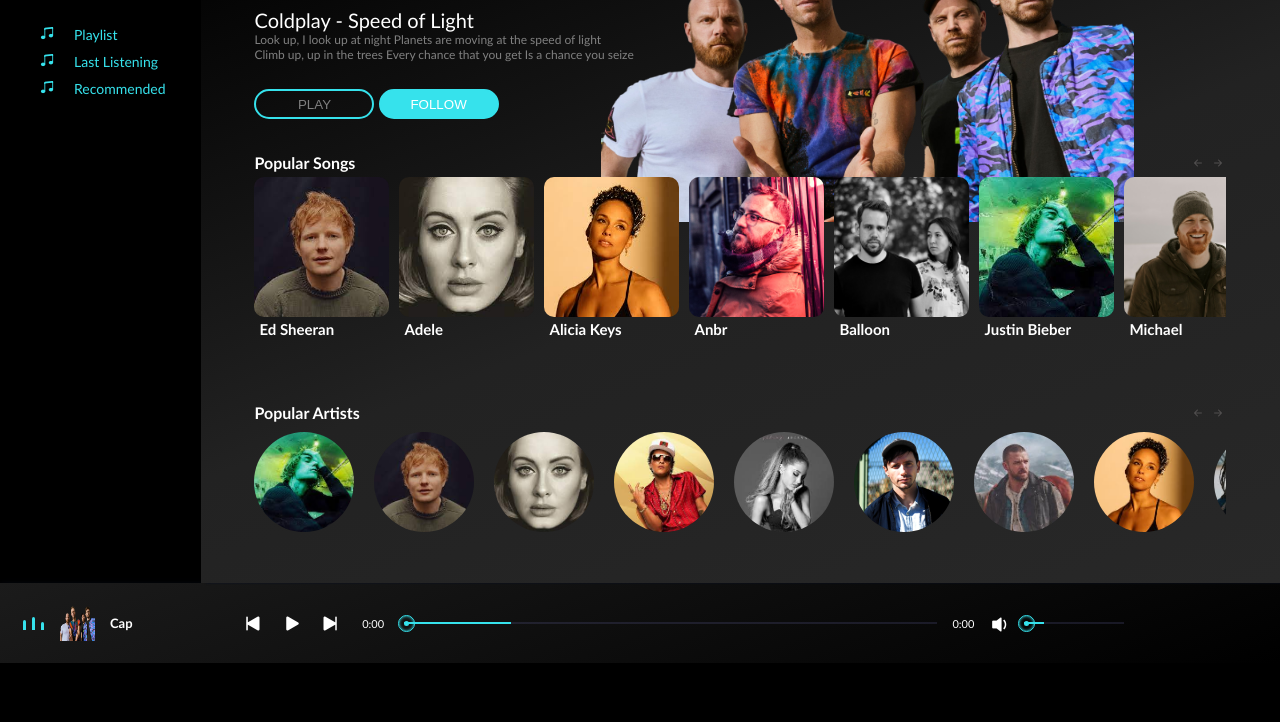
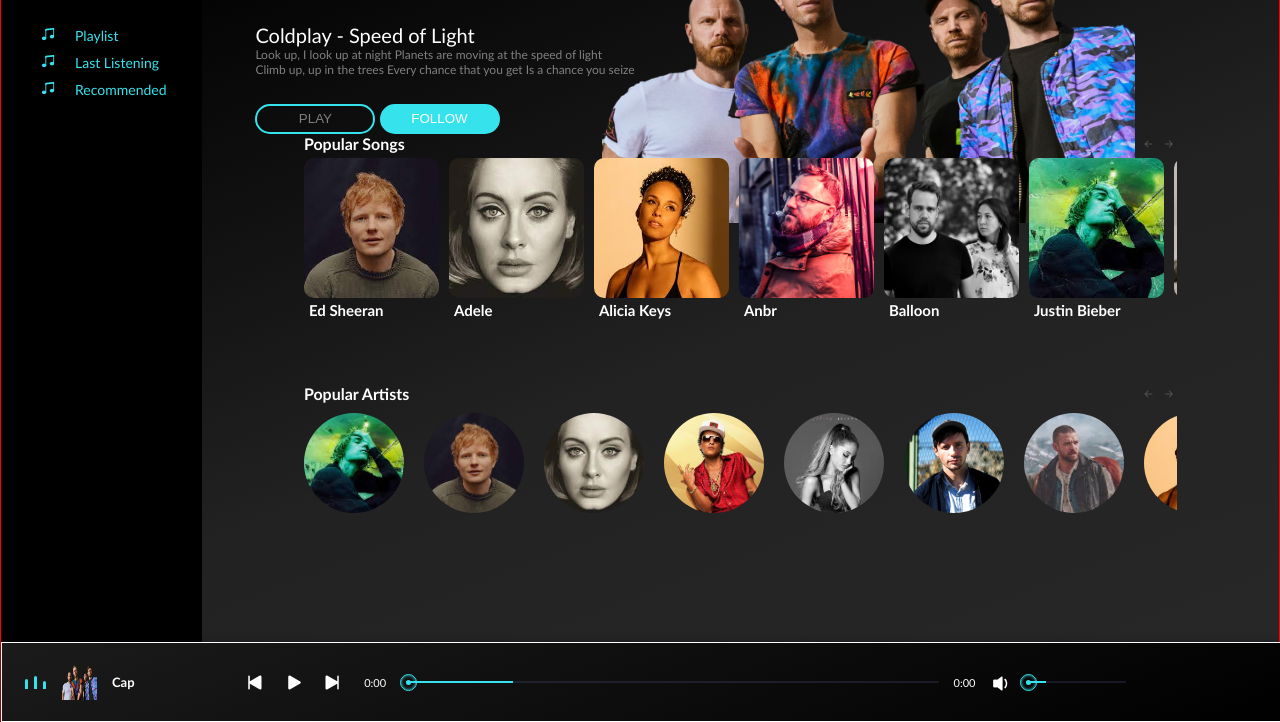
Before and after one commit to CCC1031/mozzy-, a plain HTML site: page index.html in a window 1280 px wide. Shown: the part 78-800 px from the top of the page. Drawn offline with nearby package versions, Linux system fonts and the light colour scheme.

Commit message:
finalllyyy

```diff
--- a/index.html
+++ b/index.html
@@ -11,7 +11,7 @@
     <title>Music</title>
 </head>
 <body>
-    <header id="container">
+    <header class="container">
         <div class="mside">
             <div class="menu-side">
                 <h1>Playlist</h1>
@@ -20,6 +20,7 @@
                     <h4 class="active"><span></span><i class="bi bi-music-note-beamed"></i>Last Listening</h4>
                     <h4 class="active"><span></span><i class="bi bi-music-note-beamed"></i>Recommended</h4>
                 </div>
+
                 <div class="menu-song">
                 <!-- <li class="songitem">
                     <span>01</span>
@@ -104,7 +105,7 @@
                     <button>PLAY</button>
                     <button>FOLLOW</button>
                 </div>
-                    </div>
+
                 <div class="popular-song">
                     <div class="h4">
                      <h4>Popular Songs</h4>
@@ -113,6 +114,7 @@
                         <i class="bi bi-arrow-right-short" id="right-arrow"></i>
                     </div>
                  </div>
+
                 <div class="pop-song">
                     <ul>
                         <li class="songitem"> <!--I changed song-item to songitem-->
@@ -251,6 +253,7 @@
                     </div>
             </div>
         </div>
+    </header>
                     <!--Bottom side-->
         <div class="song-side2">
             <div class="wave">
@@ -265,9 +268,9 @@
             </h5>
             <!-- Comment -- Icons are not showing up (Not sure why) -->
             <div class="icon">
-                <i id="prev" class="bi bi-skip-start-fill" class="but"></i>
-                <i id="play" class="bi bi-play-fill" ></i>
-                <i id="next" class="bi bi-skip-end-fill"class="next"></i>
+                <i id="prev" class="bi bi-skip-start-fill"></i>
+                <i id="play" class="bi bi-play-fill"></i>
+                <i id="next" class="bi bi-skip-end-fill"></i>
             </div>
             <span class="currentStart">0:00</span>
             <div class="bar">
@@ -291,7 +294,7 @@
           </div>
         </div>
 
-    </header>
+
 
     <!-- <script src="script.js"></script> -->
     <script src="script2.js"></script>
--- a/style_test.css
+++ b/style_test.css
@@ -4,27 +4,24 @@
     box-sizing: border-box;
 }
 body {
-    width: 100%;
-    /* height: 100vh;   */
-    height: auto;
+    height: 100vh;
     background-color: black;
     font-family:'Gill Sans', 'Gill Sans MT', Calibri, 'Trebuchet MS', sans-serif;
-    /* display: flex;  */
     align-items: center;
     justify-content: center;
     margin:0;
     padding:0;
-    /* overflow-x:hidden; */
-    /* overflow-y: hidden;  */
+    border: 1px solid red;
+
 }
-header {
-    height: auto;
+.container {
+    height: 100%;
+    width: 100%;
     /* border: 1px solid red;  */
     display: flex;
     flex-wrap: wrap;
     overflow: hidden;
-    flex-basis: 100%;
-    /* overflow-y: hidden;  */
+    /* flex-basis: 100%; */
 }
 .mside {
     /* border: 1px solid blue;  */
@@ -35,12 +32,12 @@ header {
     /* flex-basis: 15%; */
     /* flex-grow: 0; */
     /* flex-shrink: 0; */
-    /* border: 1px solid #fff;  */
     background-color: black;
     color: #fff;
 }
 .song-side {
     position: relative;
+    display: inline-block;
     width: 75%;
     /* border: 1px solid #fff;  */
     /* background-color: #111727; */
@@ -55,6 +52,12 @@ header {
     background: linear-gradient(159deg, rgba(27,27,27,1) 0%, rgba(0,0,0,1) 100%);
     /* background: white; */
     box-shadow: 0px 3px 8px #090f1f;
+    height: 300px;
+    border: 1px solid #fff;
+    position: fixed ;
+    width: 100%;
+    bottom: 0;
+    z-index: 2;
 }
 .menu-side h1 {
     font-size: 20px;
@@ -182,8 +185,8 @@ header {
     padding: 0px 20px;
     /* border: 1px solid #fff; */
     flex-basis: 100%;
-    flex-grow: 0;
-    flex-shrink: 0;
+    /* flex-grow: 0; */
+    /* flex-shrink: 0; */
     height: 80px;
  }
 .song-side2 .wave {
```
Also changed, not shown: script.js (+15 -15 lines). Lines whose indentation alone changed are shown as unchanged.
